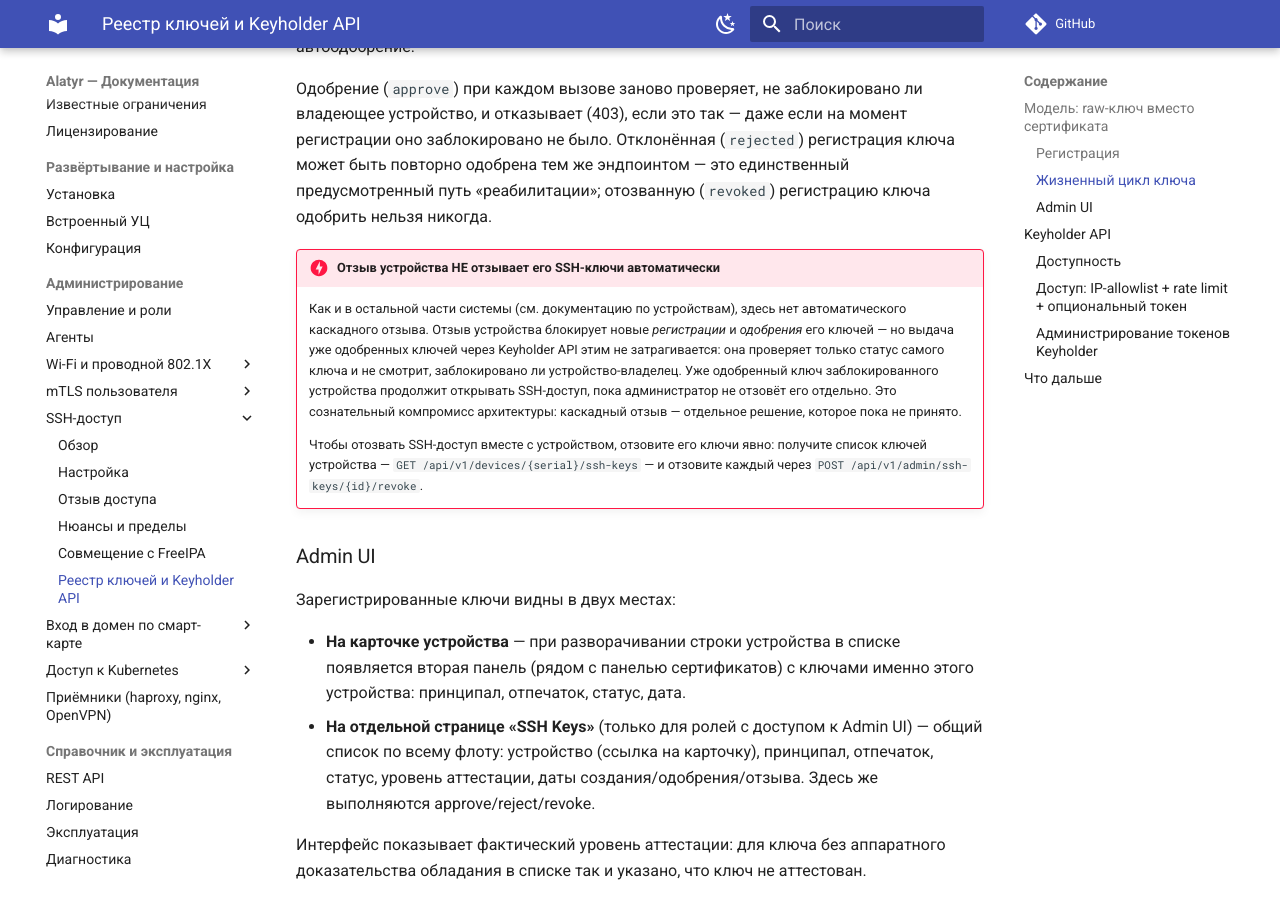
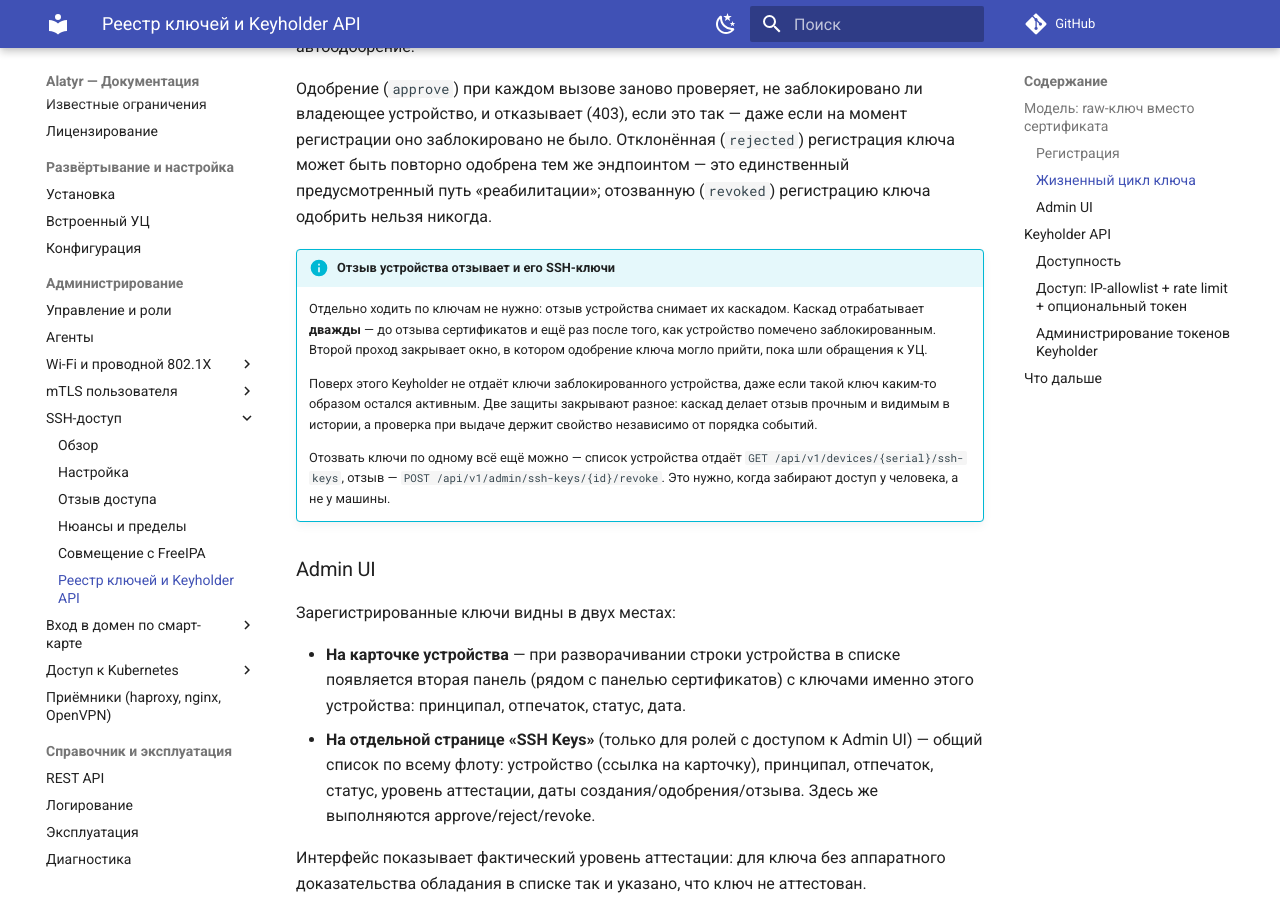
Before and after one commit to s3m4rgl/alatyr-docs, an MkDocs documentation site: the page built from docs/ssh/registry.md, in a window 1280 px wide and 900 px high, scrolled down 2448 px. Built offline with MkDocs 1.6.1 and Material for MkDocs 9.7.7, drawn with Linux system fonts in a browser that asks for light colours; comment, search, counter and statistics services are not loaded.

Commit message:
docs: два утверждения, опровергнутых кодом — каскад отзыва и автоодобрение ad_logon
Оба нашло ревью (#984), оба проверены по коду.

1. ssh/registry.md утверждал, что отзыв устройства НЕ отзывает его
   SSH-ключи и что Keyholder не смотрит на блокировку владельца. Каскад
   есть и отрабатывает ДВАЖДЫ (revocation.go:501 и :587, #175): второй
   проход закрывает окно, в котором одобрение ключа могло прийти, пока шли
   обращения к УЦ. Поверх этого ListActiveByPrincipal (ssh_key_repo.go:170)
   исключает ключи заблокированных устройств. Прежний текст был опаснее
   молчания: администратор читал «каскада нет» и либо шёл отзывать вручную,
   либо считал, что доступ остался.

2. ad-logon/caveats.md называл отсутствие автоодобрения свойством цели —
   «не настройка, которую можно ослабить». ValidateAllowedPurposes
   (service_account.go:67) принимает ad_logon наравне с остальными: это
   умолчание (в миграции 056 разрешён один wifi), а не запрет. Текст теперь
   говорит, что открыть можно, и почему не стоит.

```diff
--- a/docs/ssh/registry.md
+++ b/docs/ssh/registry.md
@@ -105,21 +105,21 @@
 единственный предусмотренный путь «реабилитации»; отозванную (`revoked`)
 регистрацию ключа одобрить нельзя никогда.
 
-!!! danger "Отзыв устройства НЕ отзывает его SSH-ключи автоматически"
-    Как и в остальной части системы (см. документацию по устройствам),
-    здесь нет автоматического каскадного отзыва. Отзыв устройства блокирует
-    новые *регистрации* и *одобрения* его ключей — но выдача уже одобренных
-    ключей через Keyholder API этим не затрагивается: она проверяет только
-    статус самого ключа и не смотрит, заблокировано ли устройство-владелец.
-    Уже одобренный ключ заблокированного устройства продолжит открывать
-    SSH-доступ, пока администратор не отзовёт его отдельно. Это сознательный
-    компромисс архитектуры: каскадный отзыв — отдельное решение, которое пока
-    не принято.
+!!! info "Отзыв устройства отзывает и его SSH-ключи"
+    Отдельно ходить по ключам не нужно: отзыв устройства снимает их каскадом.
+    Каскад отрабатывает **дважды** — до отзыва сертификатов и ещё раз после
+    того, как устройство помечено заблокированным. Второй проход закрывает
+    окно, в котором одобрение ключа могло прийти, пока шли обращения к УЦ.
 
-    Чтобы отозвать SSH-доступ вместе с устройством, отзовите его ключи
-    явно: получите список ключей устройства — `GET
-    /api/v1/devices/{serial}/ssh-keys` — и отзовите каждый через `POST
-    /api/v1/admin/ssh-keys/{id}/revoke`.
+    Поверх этого Keyholder не отдаёт ключи заблокированного устройства, даже
+    если такой ключ каким-то образом остался активным. Две защиты закрывают
+    разное: каскад делает отзыв прочным и видимым в истории, а проверка при
+    выдаче держит свойство независимо от порядка событий.
+
+    Отозвать ключи по одному всё ещё можно — список устройства отдаёт
+    `GET /api/v1/devices/{serial}/ssh-keys`, отзыв —
+    `POST /api/v1/admin/ssh-keys/{id}/revoke`. Это нужно, когда забирают
+    доступ у человека, а не у машины.
 
 ### Admin UI
 
```
Also changed, not shown: docs/ad-logon/caveats.md (+8 -3 lines).
